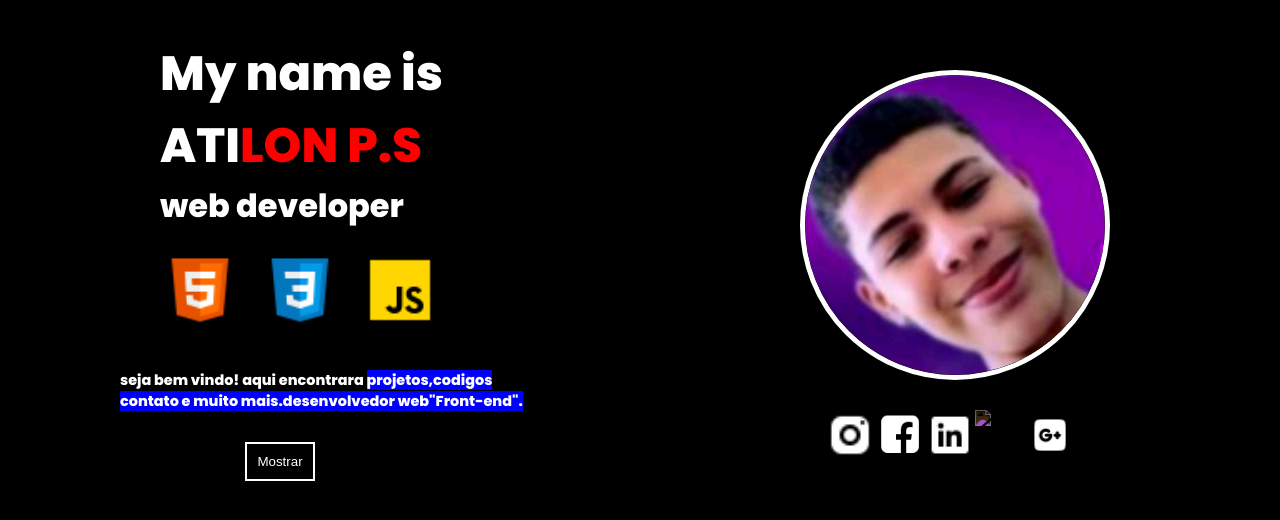
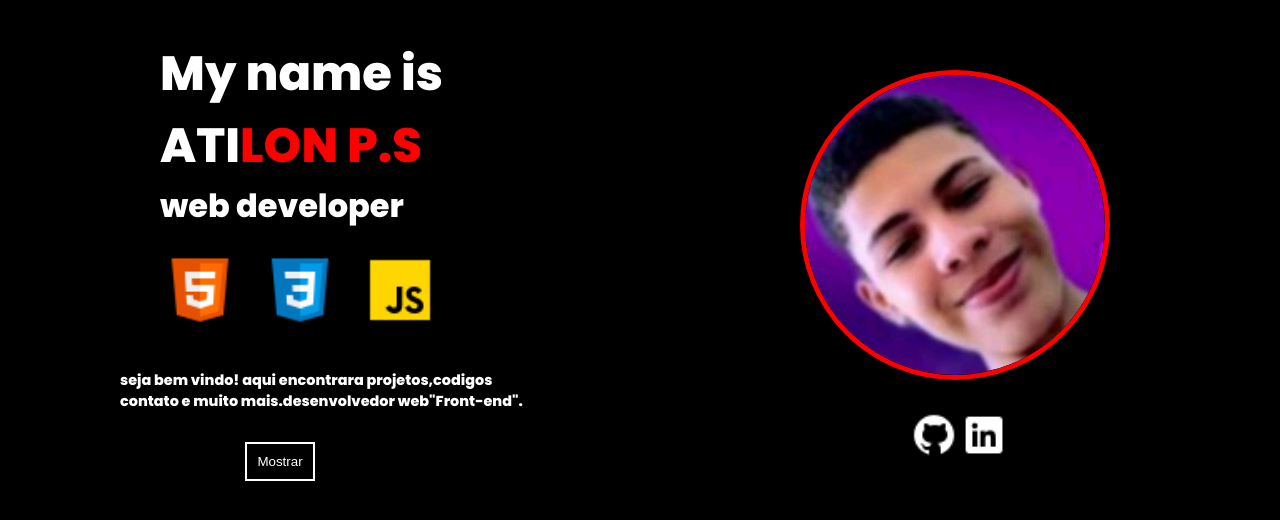
Before and after one commit to pelapato/atilon.dev40, a plain HTML site: page index.html in a window 1280 px wide. Shown: the part 150-670 px from the top of the page. Drawn offline with Linux system fonts and the light colour scheme.

Commit message:
tualiza;ao

```diff
--- a/index.html
+++ b/index.html
@@ -36,7 +36,7 @@
             <img src="imagens/icons8-js-48.png" class="xp"/>
           </div>
           <div id="text_sobre">
-            <p>seja bem vindo! aqui encontrara <span class="color_blue">projetos,codigos<br>contato e muito mais.desenvolvedor web"Front-end".</span></p>
+            <p>seja bem vindo! aqui encontrara <span class="color">projetos,codigos<br>contato e muito mais.desenvolvedor web"Front-end".</span></p>
             <button id="btn_mostrar">Mostrar</button>
           </div>
         </div>
@@ -46,11 +46,8 @@
           <img src="imagens/1699006687476_11zon_cropped.png" id="pefil"/>
           <!--Rede social imagens-->
           <section id="social_rede">
-            <img src="rede_social/icons8-instagram-24.png" class="rede" />
-            <img src="rede_social/icons8-rede-social-64.png" class="rede" />
+            <img src="trabalho_local/icons8-github-30.png" class="rede"/>
             <img src="rede_social/icons8-linkedin-30.png" class="rede" />
-            <img src="rede_social/icons8-twitter-quadrado-24.png" class="rede" />
-            <img src="rede_social/icons8-google-plus-quadrado-48.png" class="rede" />
           </section>
         </div>
       </div>
--- a/style.css
+++ b/style.css
@@ -69,7 +69,7 @@ li{
 /*Rede social*/
 #social_rede{
   display:flex;
-  margin:20px 0px 10px 25px;
+  margin:20px 0px 0px 35%;
 }
 .rede{
   display:block;
@@ -91,7 +91,9 @@ li{
 /*cena 1 e 2*/
 .cena1{
   color:black;
-  flex:1 1 600px;
+  flex-grow:1;
+  flex-shrink:1;
+  flex-basis:300px;
   display:flex;
   background:black;
   width:100%;
@@ -148,8 +150,7 @@ li{
 #pefil{
   display:block;
   width:300px;
-  border:solid 2px black;
-  border:solid 5px white;
+  border:solid 5px red;
   border-radius:50%;
 }
 .text_name{
@@ -187,11 +188,11 @@ li{
 .cena3:nth-child(2){
 }
 /*lado esquerdo cena3*/
-#fundo_one{
-  background-size:cover;
-  background-attachment:fixed;
-  width:100%;
-  height:100vh;
+#fundo_one {
+  background-size: cover;
+  background-attachment: fixed;
+  width: 100%;
+  height: 100vh;
 }
 .sombra_efeito{
   position:absolute;
```
Also changed, not shown: trabalho_local/icons8-exportar-16.png (added), trabalho_local/icons8-github-30.png (added).
